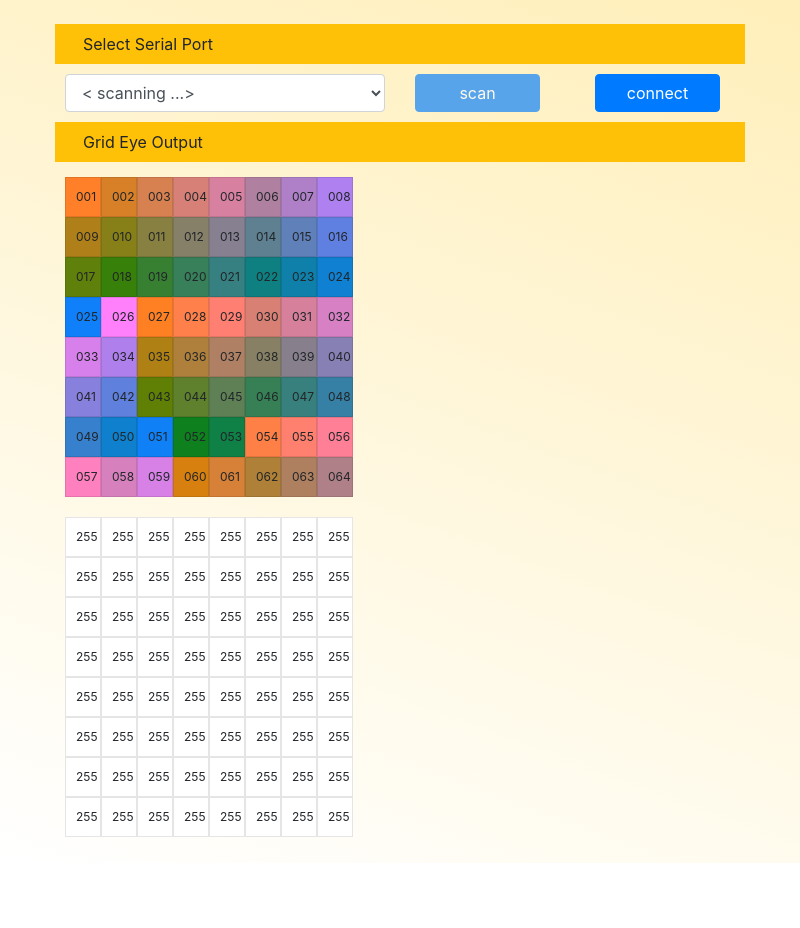
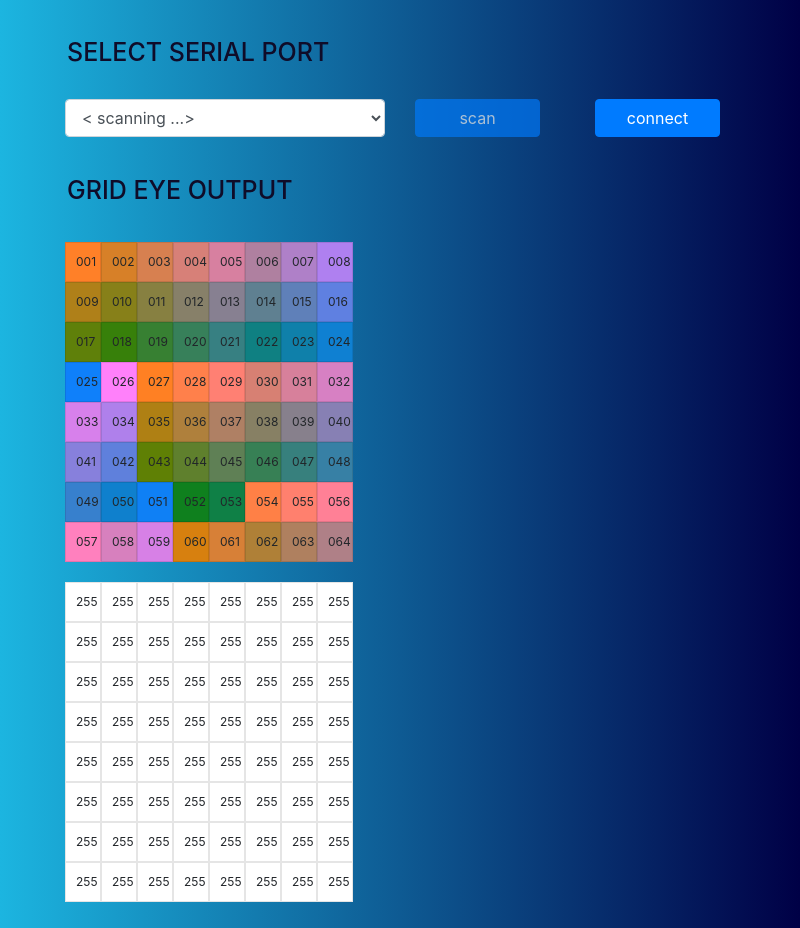
Before and after one commit to neoviki/graphical.interface.grid.eye.sensor.electron, an Electron app: page src/index.html in a window 800 px wide. Before the commit the page ends 863 px from the top, so only its background shows below. Drawn offline with nearby package versions, Linux system fonts and the light colour scheme; no server answers.

Commit message:
grid eye ui change

```diff
--- a/src/index.html
+++ b/src/index.html
@@ -6,51 +6,16 @@
   <meta name="viewport" content="width=device-width, initial-scale=1">
   <title> Serial Monitor </title>
   <link rel="stylesheet" href="./node_modules/bootstrap/dist/css/bootstrap.min.css">
-
-  <style>
-    body{
-    background-color: #ffffff; /* For browsers that do not support gradients */
-    background-image: linear-gradient( 20deg, #ffffff, #ffefba);
-    }
-
-    .c8_grid {
-  max-width: 800px;
-  max-height: 800px;
-  margin: 0 auto;
-  display: grid;
-  grid-column-gap: 0px;
-  grid-row-gap: 0px;
-  grid-auto-rows: 40px;
-  grid-auto-columns: 40px;
-  /*8 columns [ each auto correspond to one column ]*/
-  /* grid-template-columns: 40px 40px 40px 40px 40px 40px 40px 40px; */
-  grid-template-columns: 36px 36px 36px 36px 36px 36px 36px 36px;
-  /* background-color: #2297F3; */
-  padding: 10px;
-}
-
-.c8_grid_item {
-  /* background-color: rgba(253, 215, 204, 0.8); */
-  border: 1px solid rgba(1, 1, 1, 0.1);
-  padding: 10px;
-  font-size: 12px;
-  text-align: center;
-}
-
-
-  </style>
-
+  <link rel="stylesheet" href="./vikiworks_style.css">
 </head>
 
 <body>
   <div class="container">
     <br>
 
-    <span class="d-block p-2 bg-warning text-black text-left">
-      <div style="padding-left: 20px;">
-      Select Serial Port
-      </div>
-    </span>
+        <div class="header-grid">
+        <div class="header-grid-item"> SELECT SERIAL PORT </div>
+        </div>
 
     <div class="form-group">
       <div class="row" style="padding-top:10px;padding-bottom:5px;">
@@ -76,12 +41,10 @@
 
 
 
-    <div style="padding-top:5px;padding-bottom:5px;">
-      <span class="d-block p-2 bg-warning text-black text-left">
-        <div style="padding-left: 20px;">
-        Grid Eye Output
-      </div>
-      </span>
+    <div style="padding-top:20px;padding-bottom:5px;">
+        <div class="header-grid">
+        <div class="header-grid-item"> GRID EYE OUTPUT </div>
+        </div>
     </div>
 
     <div class="row">
--- a/src/main.js
+++ b/src/main.js
@@ -32,7 +32,7 @@ function register_app_close_action(){
 
 function create_window(){
 	/* Create Browser Window of size 800x600 */
-	win = new BrowserWindow({ width: 800, height: 600 })
+	win = new BrowserWindow({ width: 800, height: 620 })
 }
 
 function load_page(){
--- /dev/null
+++ b/src/vikiworks_style.css
@@ -0,0 +1,129 @@
+:root{
+    --color-blue1: #000046;
+    /*Colors for Google Chrome*/
+    --gc-color-blue1: -webkit-linear-gradient(to right, #1CB5E0, #000046);
+
+    /*Colors for IE Chrome*/
+    --ie-color-blue1:  linear-gradient(to right, #1CB5E0, #000046);
+
+    --bg-color-old-browsers: var(--color-blue1);
+    --bg-color-google-chrome: var(--gc-color-blue1);
+    --bg-color-ie-browser: var(--ie-color-blue1);
+
+    --c-olive-green: #afc549;
+  --c-light-grey: #a2a3a7;
+  --c-light-yellow: #e9bc00;
+  --c-white: #fff;
+  --c-black: #000;
+
+  --page_bg_color: none;
+  /*##################  GRID DIMENSION #################*/
+
+  /* Square Grid    */
+  --grid-cell-width: 370px; /* 300*/
+  --grid-cell-height: 300px; /*250*/
+
+  /*##################  GRID ALIGNMENT #################*/
+  /* Header Grid    */
+  --header-padding-top: 5px;
+  --header-padding-bottom: 20px;
+  --header-padding-left:10px;
+  --header-padding-right:10px;
+  --header-col-gap: 10px;
+  --header-row-gap: 10px;
+
+  /* Square Grid   */
+  --grid-cell-row-gap: 10px;
+  --grid-cell-col-gap: 10px;
+  --grid-cell-padding: 10px;
+
+  /*##################  GRID COLORS    #################*/
+  /* Header Grid    */
+  --header-bg-color: var(--page_bg_color);
+
+  /* Square Grid */
+  --grid-cell-bg-color: var(--page_bg_color);
+
+  /*##################  GRID ITEM COLORS #################*/
+
+  /* Header Grid Items   */
+  --header-item-fg-color: #0f0c29;
+  --header-item-bg-color: none;
+  --header-item-border-color: var(--c-white);
+
+  /* Square Grid Item  */
+  --grid-cell-item-bg-color: var(--c-light-grey);
+  --grid-cell-item-fg-color: var(--c-white);
+  --grid-cell-item-border-color: var(--c-white);
+
+  /*##################  GRID ITEM BORDERS #################*/
+  /* Header Grid Items */
+  --header-item-border-thickness: 0px;
+
+  /* Square Grid Items */
+  --grid-cell-item-border-thickness: 0px;
+}
+
+
+body{
+    background: var(--bg-color-old-browsers);
+    background: var(--bg-color-google-chrome);
+    background: var(--bg-color-ie-browser);
+}
+
+/* for screen width > 1200*/
+.header-grid {
+  display: grid;
+  position: relative;
+  grid-column-gap: var(--header-col-gap);
+  grid-row-gap: var(--header-row-gap);
+  /*2 columns [ each 1fr correspond to one column ]*/
+  grid-template-columns: 1fr;
+  background-color: var(--header-bg-color);
+  padding-top: var(--header-padding-top);
+  padding-bottom: var(--header-padding-bottom);
+  padding-left: var(--header-padding-left);
+  padding-right: var(--header-padding-right);
+}
+
+.header-grid-item {
+  display: flex;
+  color: var(--header-item-fg-color);
+  background-color: var(--header-item-bg-color);
+  border: var(--header-item-border-thickness) solid
+    var(--header-item-border-color);
+  height: 40px; /* grid row height*/
+  padding-top: 5px;
+  padding-bottom: 5px;
+  padding-left: 2px;
+  padding-right: 20px;
+  font-weight: 500;
+  font-size: 25px;
+  text-align: left;
+  justify-content: left;
+  align-items: left;
+}
+
+.c8_grid {
+    max-width: 800px;
+    max-height: 800px;
+    margin: 0 auto;
+    display: grid;
+    grid-column-gap: 0px;
+    grid-row-gap: 0px;
+    grid-auto-rows: 40px;
+    grid-auto-columns: 40px;
+    /*8 columns [ each auto correspond to one column ]*/
+    /* grid-template-columns: 40px 40px 40px 40px 40px 40px 40px 40px; */
+    grid-template-columns: 36px 36px 36px 36px 36px 36px 36px 36px;
+    /* background-color: #2297F3; */
+    padding: 10px;
+}
+
+.c8_grid_item {
+    /* background-color: rgba(253, 215, 204, 0.8); */
+    border: 1px solid rgba(1, 1, 1, 0.1);
+    padding: 10px;
+    font-size: 12px;
+    text-align: center;
+}
```
Also changed, not shown: 1 other file.
